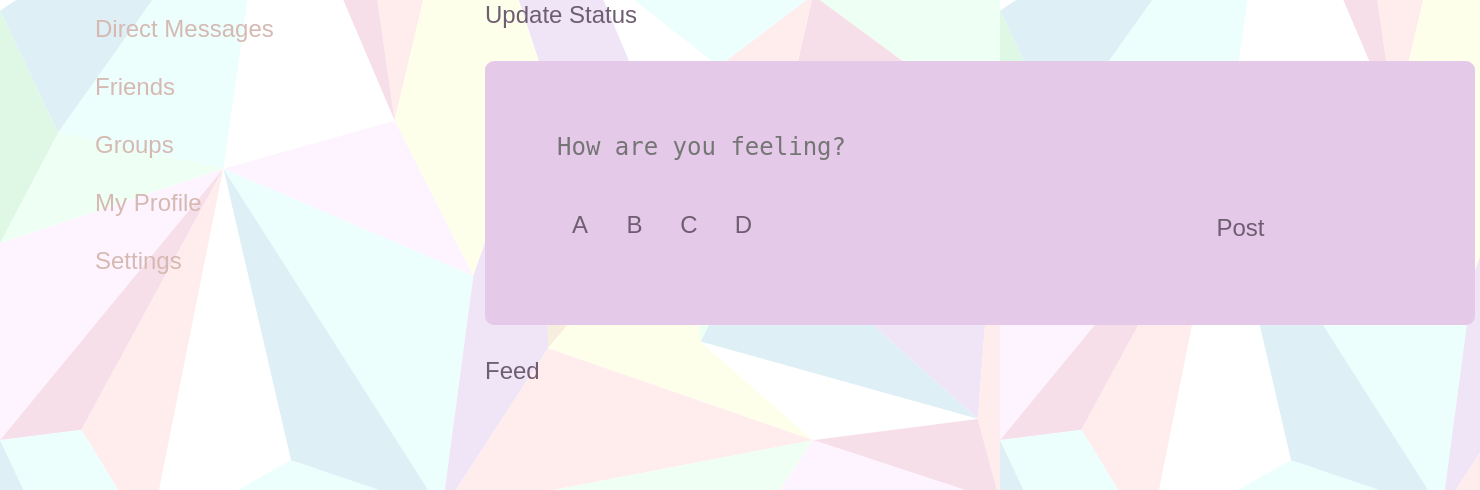
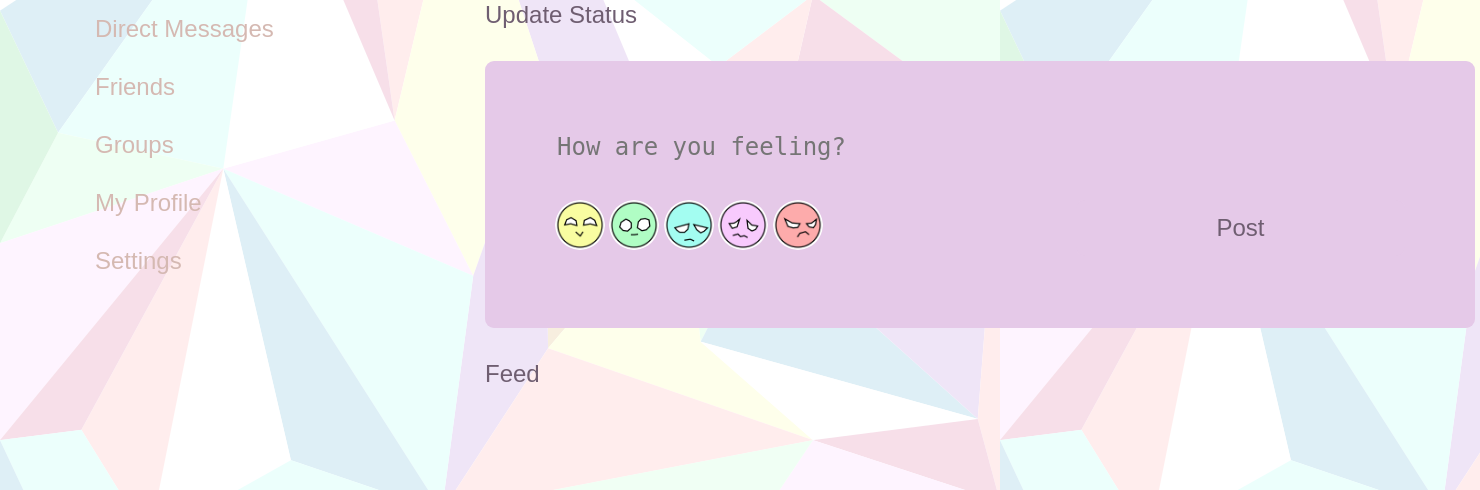
Before and after one commit to evelyn-campbell/Unfold-App, a Django app: page /upload-status/ in a window 1480 px wide. Shown: the part 168-658 px from the top of the page. Run offline with Django 4.2, Linux system fonts and the light colour scheme; the visitor is signed in with stand-in values (Sample User, id 1).

Commit message:
Fixed ui

```diff
--- a/webapp/templates/core_templates/dashboard.html
+++ b/webapp/templates/core_templates/dashboard.html
@@ -6,6 +6,41 @@
     <style>
       body {
         background-image: url("{% static 'background.png'%}");
+      }
+      .happy {
+        background: url("{% static 'happy.png'%}");
+        background-size: cover;
+        width: 50px;
+        height: 50px;
+        border-radius: 100px;
+      }
+      .neutral {
+        background: url("{% static 'neutral.png'%}");
+        background-size: cover;
+        width: 50px;
+        height: 50px;
+        border-radius: 100px;
+      }
+      .sad {
+        background: url("{% static 'sad.png'%}");
+        background-size: cover;
+        width: 50px;
+        height: 50px;
+        border-radius: 100px;
+      }
+      .anxious {
+        background: url("{% static 'anxious.png'%}");
+        background-size: cover;
+        width: 50px;
+        height: 50px;
+        border-radius: 100px;
+      }
+      .angry {
+        background: url("{% static 'angry.png'%}");
+        background-size: cover;
+        width: 50px;
+        height: 50px;
+        border-radius: 100px;
       }
     </style>
     <title>Technova Site</title>
@@ -20,6 +55,7 @@
         <li><a href="/groups/">Groups</a></li>
         <li><a href="/profile/">My Profile</a></li>
         <li><a href="/settings/">Settings</a></li>
+        <li><h3 style="margin-top: 480px;">@{{ request.user.username }}</h3></li>
       </ul>
     </div>
     <div class="feed">
@@ -38,10 +74,11 @@
             name="message"
             placeholder="How are you feeling?"
           ></textarea>
-          <button type="button" class="mood">A</button>
-          <button type="button" class="mood">B</button>
-          <button type="button" class="mood">C</button>
-          <button type="button" class="mood">D</button>
+          <button type="button" class="happy"> </button>
+          <button type="button" class="neutral"> </button>
+          <button type="button" class="sad"> </button>
+          <button type="button" class="anxious"> </button>
+          <button type="button" class="angry"> </button>
           <button type="submit" style="float:right">Post</button>
           <h1 style="visibility: hidden; font-size: 0px">status</h1>
         </form>
@@ -49,10 +86,12 @@
       <h4>Feed</h4>
       {% for status in statuses %}
       <div class="block">
-        <img src="status.jpg" class="status" />
-        <h5>{{status.user}}</h5>
+        <div style="display: inline-block; height: 50px;">
+          <img src="{% static 'happy.png'%}" class="status" style="float: left; width: 50px; height: 50px;"/>
+          <h4 style="float: right;">{{status.user}}</h4>
+        </div>
         <h5>{{status.message}}</h5>
-        <h5>{{status.created_at}}</h5>
+        <h4>{{status.created_at}}</h4>
       </div>
       <br />
       {% endfor %}
```
